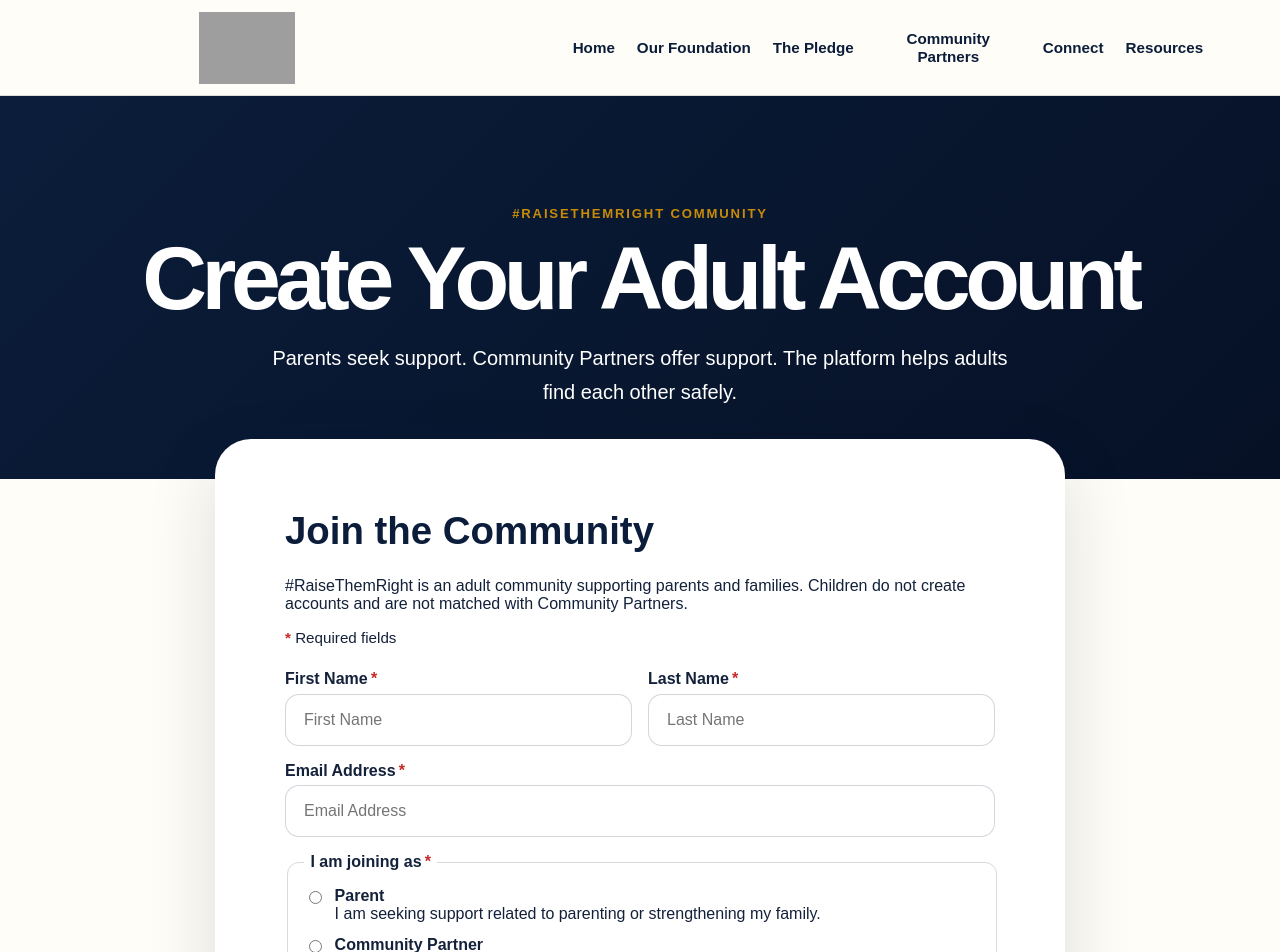
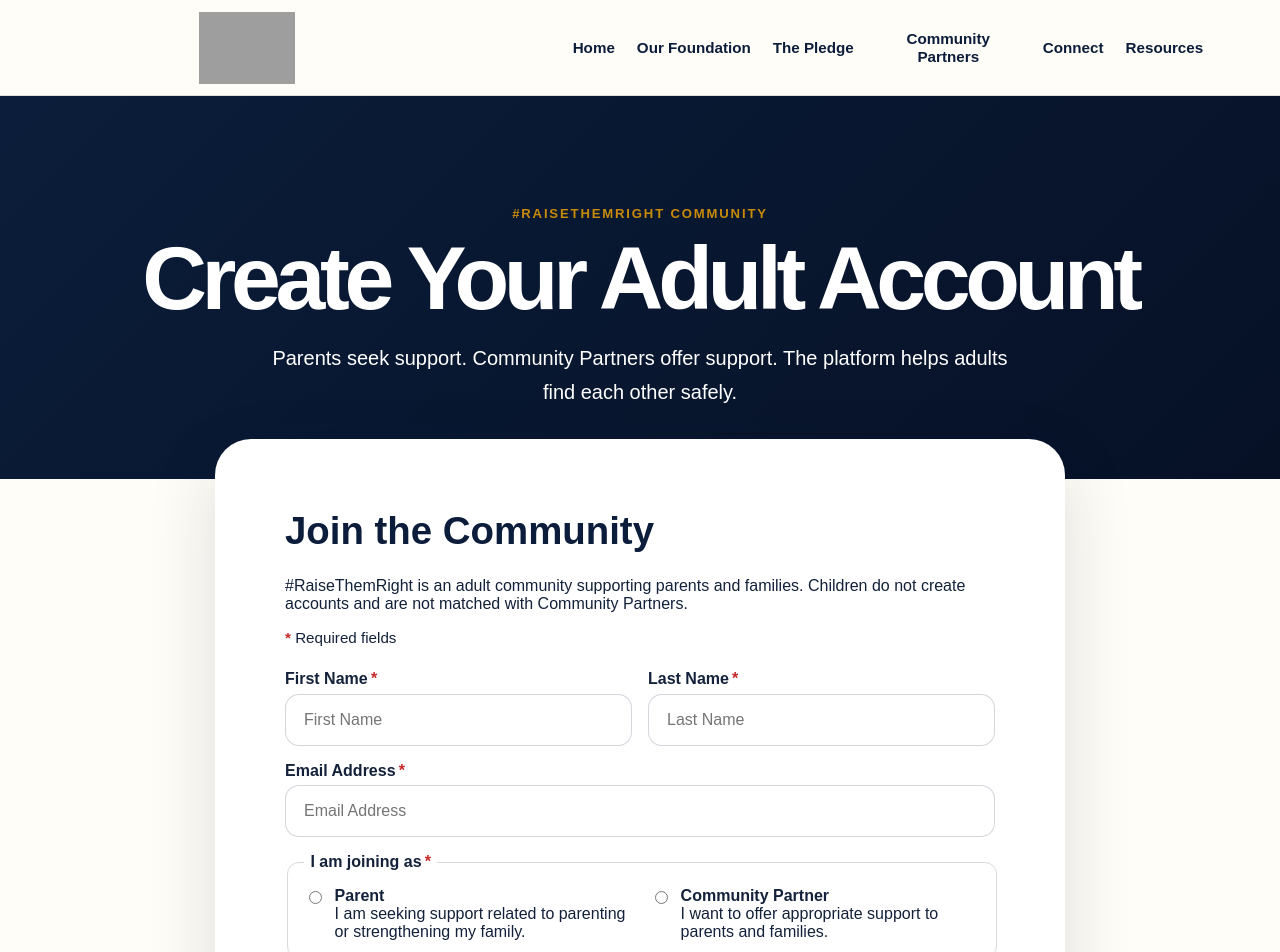
Before and after one commit to nathleegrant-lang/raise-them-right, a Next.js app: page /register in a window 1280 px wide. Shown: the top 952 px of the page. Built offline with nearby package versions, Linux system fonts and the light colour scheme; grey boxes are pictures that could not be loaded.

Commit message:
Arrange account type choices side by side

```diff
--- a/src/app/register/page.tsx
+++ b/src/app/register/page.tsx
@@ -99,7 +99,8 @@ export default function RegisterPage() {
 
           <fieldset style={{ width: "100%", border: "1px solid #d9d9d9", borderRadius: "12px", padding: "1rem" }}>
             <legend style={{ padding: "0 0.4rem", fontWeight: 700 }}>I am joining as<Required /></legend>
-            <label style={{ display: "flex", alignItems: "flex-start", gap: "0.6rem", marginBottom: "0.8rem", cursor: "pointer" }}>
+            <div style={{ display: "grid", gridTemplateColumns: "repeat(auto-fit, minmax(250px, 1fr))", gap: "1rem" }}>
+              <label style={{ display: "flex", alignItems: "flex-start", gap: "0.6rem", cursor: "pointer" }}>
                 <input name="accountType" type="radio" value="parent" required style={{ width: "auto", marginTop: "0.25rem" }} />
                 <span><strong>Parent</strong><br />I am seeking support related to parenting or strengthening my family.</span>
               </label>
@@ -107,6 +108,7 @@ export default function RegisterPage() {
                 <input name="accountType" type="radio" value="community_partner" required style={{ width: "auto", marginTop: "0.25rem" }} />
                 <span><strong>Community Partner</strong><br />I want to offer appropriate support to parents and families.</span>
               </label>
+            </div>
           </fieldset>
 
           <div style={{ display: "grid", gridTemplateColumns: "repeat(auto-fit, minmax(220px, 1fr))", gap: "1rem", width: "100%" }}>
```
Lines whose indentation alone changed are shown as unchanged.
